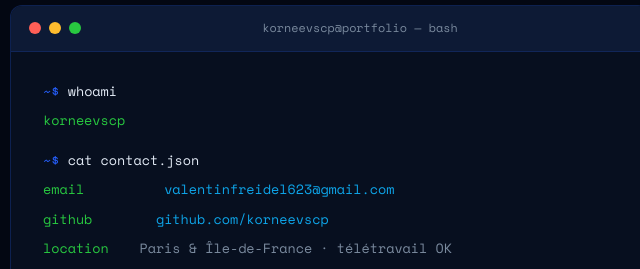
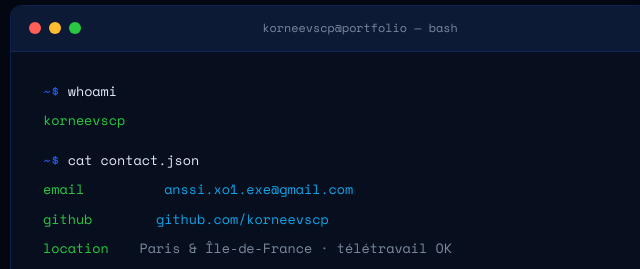
Before and after one commit to korneevscp/XXXXXXXXXXXXXXXXXXXXXX, a plain HTML site: page index.html in a window 1280 px wide. Shown: the part 7312-7581 px from the top of the page, 310-950 px from the left. Drawn offline with nearby package versions, Linux system fonts and the light colour scheme; a web font is replaced by a local one.

Commit message:
Update portfolio contact email

```diff
--- a/index.html
+++ b/index.html
@@ -526,7 +526,7 @@
                         <p class="term-line"><span class="prompt">~$</span>&nbsp;<span class="cmd">whoami</span></p>
                         <p class="term-line"><span class="val">korneevscp</span></p>
                         <p class="term-line mt-3"><span class="prompt">~$</span>&nbsp;<span class="cmd">cat contact.json</span></p>
-                        <p class="term-line"><span class="val">email</span>&nbsp;&nbsp;&nbsp;&nbsp;&nbsp;<a href="mailto:valentinfreidel623@gmail.com">valentinfreidel623@gmail.com</a></p>
+                        <p class="term-line"><span class="val">email</span>&nbsp;&nbsp;&nbsp;&nbsp;&nbsp;<a href="mailto:anssi.xo1.exe@gmail.com">anssi.xo1.exe@gmail.com</a></p>
                         <p class="term-line"><span class="val">github</span>&nbsp;&nbsp;&nbsp;&nbsp;<a href="https://github.com/korneevscp" target="_blank" rel="noopener">github.com/korneevscp</a></p>
                         <p class="term-line"><span class="val">location</span>&nbsp;&nbsp;Paris &amp; Île-de-France · télétravail OK</p>
                         <p class="term-line mt-3"><span class="prompt">~$</span>&nbsp;<span class="cmd">cat status.txt</span></p>
@@ -536,7 +536,7 @@
                     </div>
                 </div>
                 <div class="contact-cta" data-aos="fade-up" data-aos-delay="200">
-                    <a href="mailto:valentinfreidel623@gmail.com" class="btn btn-brand">Envoyer un e-mail</a>
+                    <a href="mailto:anssi.xo1.exe@gmail.com" class="btn btn-brand">Envoyer un e-mail</a>
                 </div>
             </div>
         </div>
```
